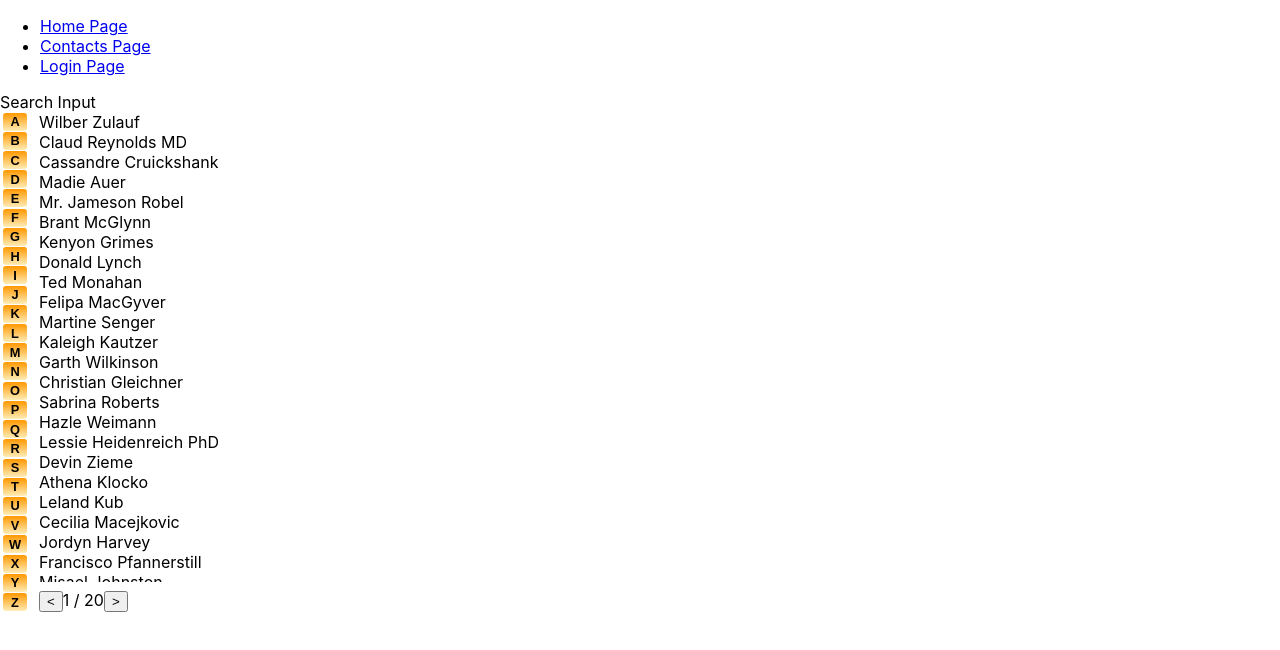
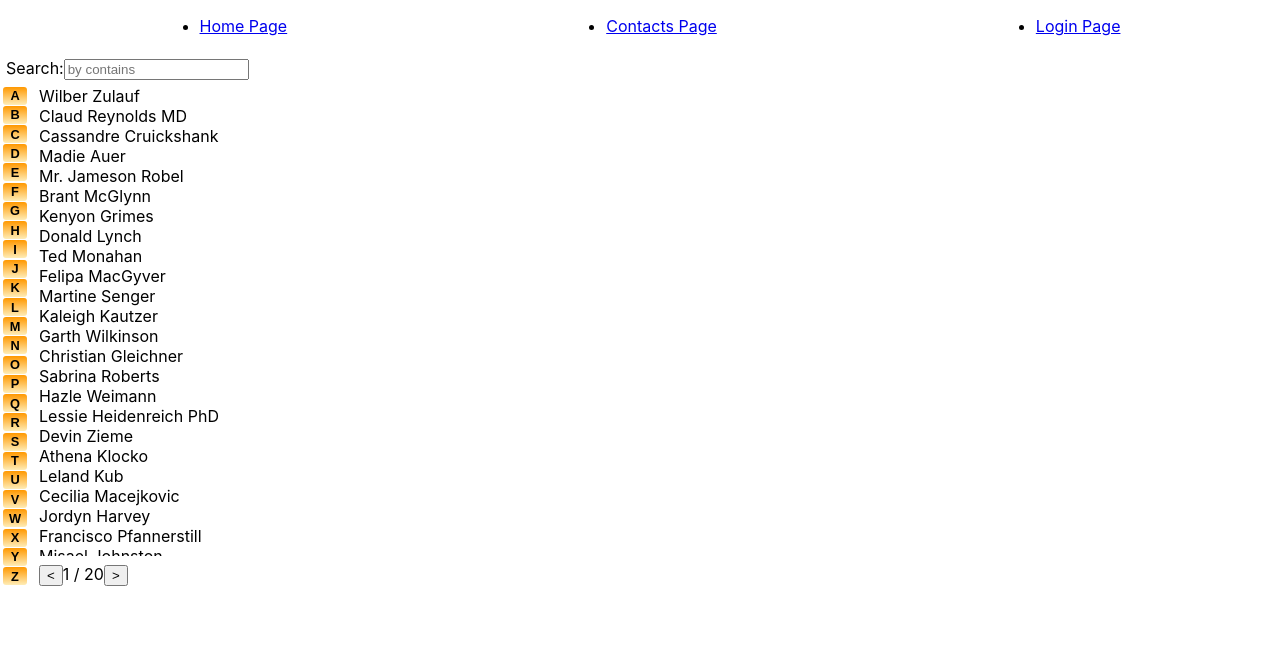
Before and after one commit to lluissuros/goldenspear-react-contacts-app, a React (Create React App) app: page /contacts in a window 1280 px wide. Shown: the top 650 px of the page. Built offline with nearby package versions, Linux system fonts and the light colour scheme.

Commit message:
SearchInput component

```diff
--- a/src/App.js
+++ b/src/App.js
@@ -19,7 +19,13 @@ function App(props) {
     <AuthContext.Provider value={{ authTokens, setAuthTokens: setTokens }}>
       <Router>
         <div>
-          <ul>
+          <ul
+            style={{
+              display: "flex",
+              flexDirection: "row",
+              justifyContent: "space-around"
+            }}
+          >
             <li>
               <Link to="/">Home Page</Link>
             </li>
--- a/src/components/ContactsBrowser.js
+++ b/src/components/ContactsBrowser.js
@@ -1,6 +1,7 @@
 import React, { useState } from "react";
 import styled from "styled-components";
 import Paginator from "./Paginator";
+import SearchInput from "./SearchInput";
 
 const PAGE_SIZE = 50;
 const LETTERS = [
@@ -95,6 +96,16 @@ const ContactsBrowser = ({ contacts, onSelectedContact }) => {
     return elements.slice(page * pageSize, page * pageSize + pageSize);
   };
 
+  const handleSearch = searchValue => {
+    setBrowserPage(0);
+    const alphabeticallyBySearch = contacts
+      .filter(contact =>
+        contact.name.toLowerCase().includes(searchValue.toLowerCase())
+      )
+      .sort((a, b) => a.name.localeCompare(b.name));
+    setFilteredContacts(alphabeticallyBySearch);
+  };
+
   const handleLetterClick = letter => {
     setBrowserPage(0);
     const alphabeticallyByLetter = contacts
@@ -102,8 +113,6 @@ const ContactsBrowser = ({ contacts, onSelectedContact }) => {
         contact.name.toLowerCase().startsWith(letter.toLowerCase())
       )
       .sort((a, b) => a.name.localeCompare(b.name));
-
-    console.log(alphabeticallyByLetter.length, "lenght");
     setFilteredContacts(alphabeticallyByLetter);
   };
 
@@ -116,12 +125,9 @@ const ContactsBrowser = ({ contacts, onSelectedContact }) => {
     }
   };
 
-  const onPaginationClick = () => {};
-  const onSearchInput = () => {};
-
   return (
     <div>
-      <div>Search Input</div>
+      <SearchInput onInputChange={handleSearch}></SearchInput>
       <FlexContainer>
         <LettersList onLetterClick={handleLetterClick} />
         <FlexSpaceBetweenContainer>
--- /dev/null
+++ b/src/components/SearchInput.js
@@ -0,0 +1,26 @@
+import React, { useState } from "react";
+
+const SearchInput = ({ onInputChange }) => {
+  const [input, setInput] = useState("");
+  const handleInputChange = value => {
+    setInput(value);
+    onInputChange(value);
+  };
+
+  return (
+    <React.Fragment>
+      <form style={{ margin: "6px" }}>
+        <label htmlFor="search">Search:</label>
+        <input
+          type="text"
+          name="search"
+          placeholder="by contains"
+          value={input}
+          onChange={e => handleInputChange(e.target.value)}
+        />
+      </form>
+    </React.Fragment>
+  );
+};
+
+export default SearchInput;
```
